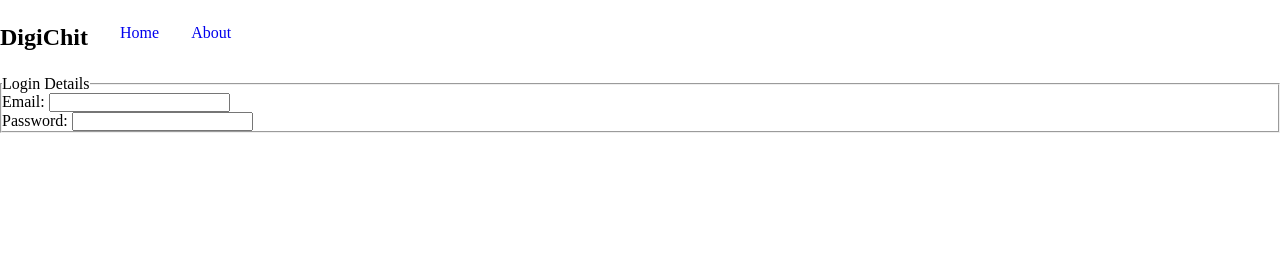
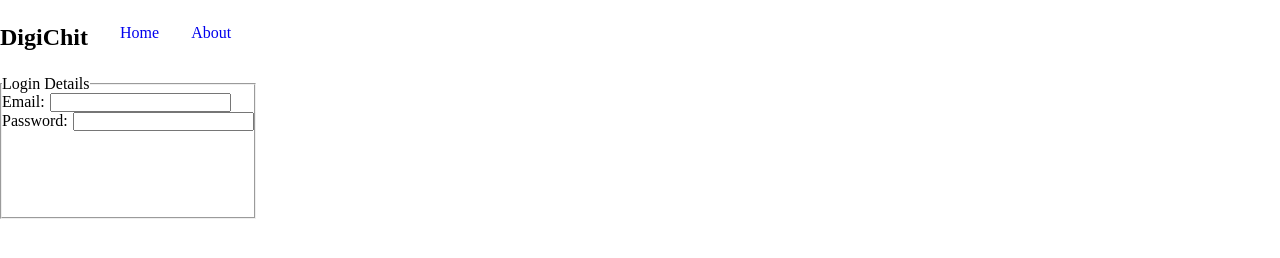
Before and after one commit to NiharPhansalkar/college-chit-system, a website: page loginPage.html in a window 1280 px wide. Drawn offline with Linux system fonts and the light colour scheme.

Commit message:
css: styling login page navbar and form

```diff
--- a/css/loginStyles.css
+++ b/css/loginStyles.css
@@ -18,3 +18,19 @@
     list-style-type: none;
     padding-right: 2rem;
 }
+
+/* Styling the login form */
+
+.login_info fieldset{
+    height: 9rem;
+    width: 16rem;
+}
+
+.form_elements {
+    display: grid;
+    grid-template-columns: max-content max-content;
+    grid-gap: 5px;
+}
+.form_elements label {
+    text-align: right;
+}
--- a/loginPage.html
+++ b/loginPage.html
@@ -20,11 +20,11 @@
         <form action="" method="get">
             <fieldset>
                 <legend>Login Details</legend>
-                <div>
+                <div class="form_elements">
                     <label for="email">Email:</label>
                     <input type="email" id="email">
                 </div>
-                <div>
+                <div class="form_elements">
                     <label for="password">Password:</label>
                     <input type="password" id="password">
                 </div>
```
